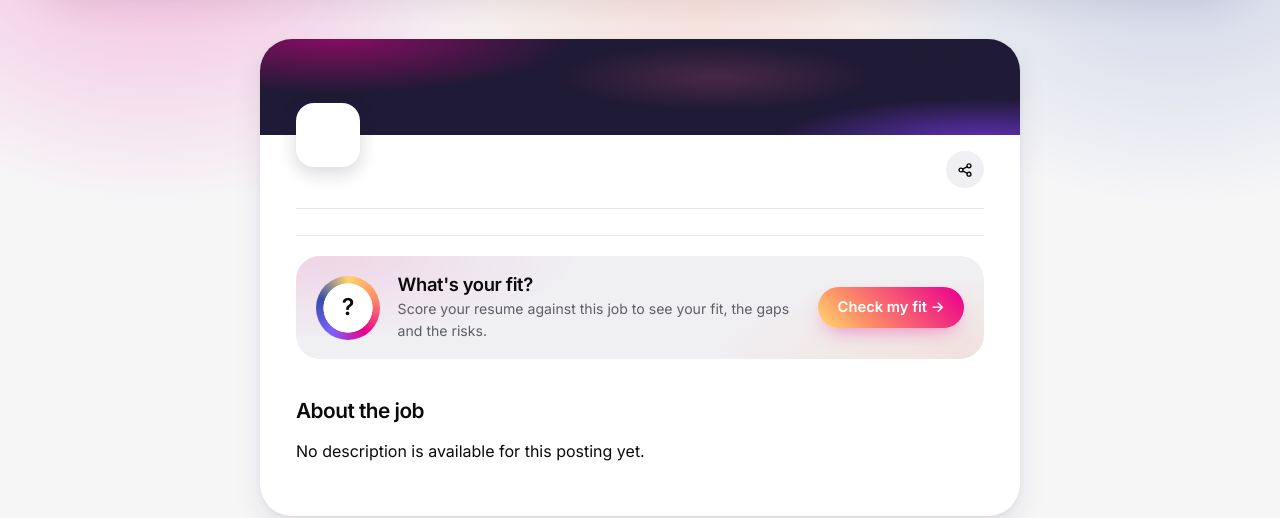
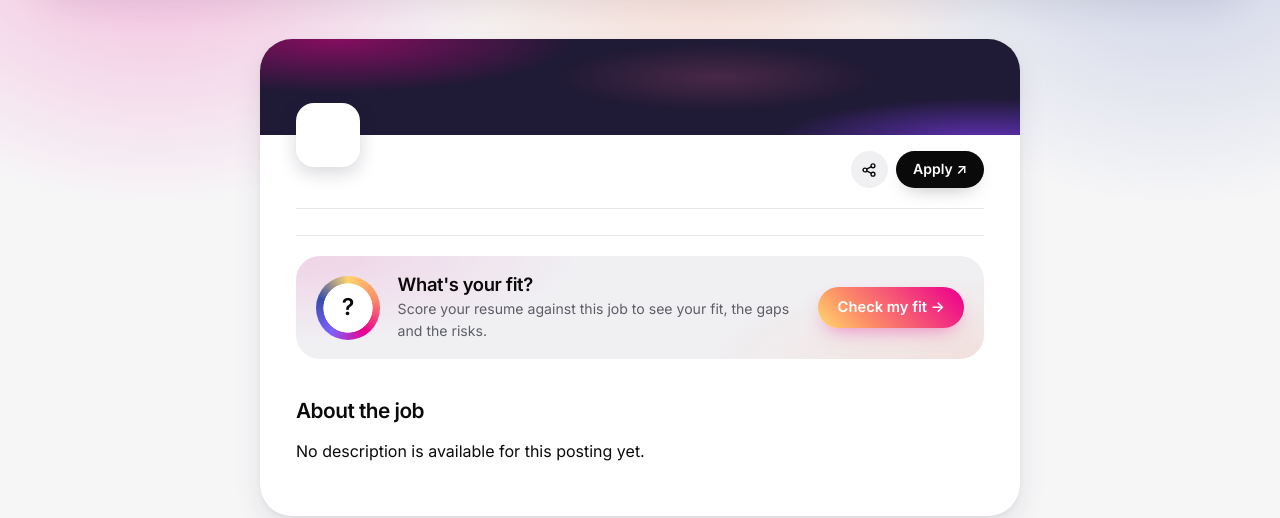
Before and after one commit to davicho01/yabot.jobs-backend, a Python web app: template templates/seo/job.html.jinja in a window 1280 px wide. Shown: the part 88-606 px from the top of the page. Run offline with Jinja, Linux system fonts and the light colour scheme; the template is opened without the code that fills it, so the values that code supplies are empty.

Commit message:
Static job pages: Apply beside Share, to the app's page for the job
Apply ↗ sits right of Share under the band, as on the app, and opens the
app's page for the job (/jobs/<id>), where signing in leads on to the
employer's site (signed out, the API doesn't give out the employer's
link). Not on a closed job.

Co-Authored-By: Claude Opus 5.5 <noreply@anthropic.com>
Claude-Session: https://claude.ai/code/session_01LkT1vQaWnrL6vLmrWQ1A7P

```diff
--- a/templates/seo/_job_style.html.jinja
+++ b/templates/seo/_job_style.html.jinja
@@ -6,10 +6,15 @@
   .job-card__tile { position: absolute; left: 2.25rem; bottom: -32px; width: 64px; height: 64px; border-radius: 18px; display: grid; place-items: center; background: #fff; box-shadow: 0 6px 18px rgba(31, 26, 53, 0.18); }
   .job-card__tile img { width: 40px; height: 40px; object-fit: contain; border-radius: 8px; }
   .job-card__body { position: relative; padding: 3rem 2.25rem 2.25rem; }
-  .company-line { margin: 0 0 0.35rem; padding-right: 3rem; font-size: 1rem; font-weight: 600; }
-  /* Share, just under the band on the right (the app's .board__detail-share):
-     a quiet round button in the chip color. */
-  .job-share { position: absolute; top: 1rem; right: 2.25rem; display: inline-flex; align-items: center; justify-content: center; width: 2.35rem; height: 2.35rem; padding: 0; border: 0; border-radius: 50%; color: var(--ink); background: var(--chip); cursor: pointer; transition: transform 0.15s ease; }
+  .company-line { margin: 0 0 0.35rem; padding-right: 10.5rem; font-size: 1rem; font-weight: 600; }
+  /* Share and Apply, just under the band on the right (the app's
+     .board__detail-actions). */
+  .job-actions { position: absolute; top: 1rem; right: 2.25rem; display: flex; align-items: center; gap: 0.5rem; }
+  /* Apply: the app's ink pill (white on dark). */
+  .job-apply { display: inline-flex; align-items: center; padding: 0.6rem 1.05rem; border-radius: 999px; font-size: 0.875rem; font-weight: 600; line-height: 1.3; white-space: nowrap; text-decoration: none; color: var(--surface); background: var(--ink); box-shadow: 0 8px 20px -10px rgba(0, 0, 0, 0.35); transition: transform 0.15s ease, box-shadow 0.15s ease; }
+  @media (hover: hover) and (prefers-reduced-motion: no-preference) { .job-apply:hover { transform: translateY(-2px); box-shadow: 0 12px 24px -10px rgba(0, 0, 0, 0.45); } }
+  /* Share: a quiet round button in the chip color, Apply's height. */
+  .job-share { position: relative; display: inline-flex; align-items: center; justify-content: center; width: 2.35rem; height: 2.35rem; padding: 0; border: 0; border-radius: 50%; color: var(--ink); background: var(--chip); cursor: pointer; transition: transform 0.15s ease; }
   @media (hover: hover) and (prefers-reduced-motion: no-preference) { .job-share:hover { transform: translateY(-2px); } }
   .job-share__copied { position: absolute; top: calc(100% + 0.4rem); right: 0; padding: 0.3rem 0.6rem; border-radius: 999px; font-size: 0.75rem; font-weight: 600; white-space: nowrap; color: var(--surface); background: var(--ink); pointer-events: none; }
   .job-share__copied[hidden] { display: none; }
@@ -51,7 +56,7 @@
     .job-card__band { height: 80px; }
     .job-card__tile { left: 1.1rem; }
     .job-card__body { padding: 2.75rem 1.1rem 1.5rem; }
-    .job-share { right: 1.1rem; }
+    .job-actions { right: 1.1rem; }
     .job-fit { flex-wrap: wrap; }
     .job-cta__buttons { width: 100%; }
     .job-cta__buttons .btn { flex: 1 1 auto; }
--- a/templates/seo/job.html.jinja
+++ b/templates/seo/job.html.jinja
@@ -35,12 +35,17 @@
         {% if job.closed_at %}<span class="job-card__status"><i aria-hidden="true"></i>Closed {{ closed_short }}</span>{% endif %}
       </div>
       <div class="job-card__body">
-        {# Share, just under the band on the right, as on the app's job
-           page, and the same link: the app's page for the job. #}
+        {# Share and Apply, just under the band on the right, as on the app's
+           job page. Both go to the app's page for the job: Share hands it
+           out, and Apply opens it, where signing in leads on to the
+           employer's site. A closed job has nothing to apply to. #}
+        <div class="job-actions">
         <button type="button" class="job-share" data-share-url="{{ base_url }}/jobs/{{ job.url_id }}" data-share-title="{{ job.title }} at {{ job.company_display }}" data-share-id="{{ job.url_id }}" aria-label="Share this job" title="Share">
           <svg viewBox="0 0 20 20" width="16" height="16" fill="none" aria-hidden="true"><path d="M7.1 9 12.9 5.9M7.1 11l5.8 3.1" stroke="currentColor" stroke-width="1.7" /><circle cx="5" cy="10" r="2.4" stroke="currentColor" stroke-width="1.7" /><circle cx="15" cy="4.8" r="2.4" stroke="currentColor" stroke-width="1.7" /><circle cx="15" cy="15.2" r="2.4" stroke="currentColor" stroke-width="1.7" /></svg>
           <span class="job-share__copied" hidden>Link copied</span>
         </button>
+        {% if not job.closed_at %}<a class="job-apply" href="{{ base_url }}/jobs/{{ job.url_id }}" data-track="job_apply">Apply &#8599;</a>{% endif %}
+        </div>
         <p class="company-line">{{ job.company_display }}</p>
         <h1>{{ job.title }}</h1>
         {% if job.location %}<p class="meta-line">{{ job.location }}</p>{% endif %}
```
Also changed, not shown: tests/services/test_static_job_pages.py (+5 -2 lines).
